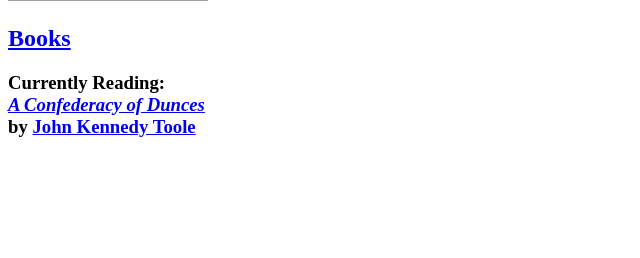
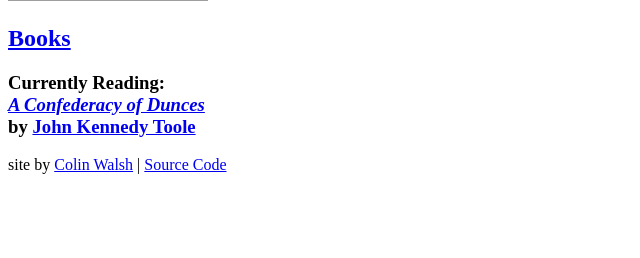
Before and after one commit to beetosu/media-log, a Flask app: page / in a window 1280 px wide. Shown: the part 306-564 px from the top of the page, without its empty margins (0-640 px from the left). Run offline with Flask 2, Linux system fonts and the light colour scheme; grey boxes are pictures that could not be loaded.

Commit message:
create footer

```diff
--- /dev/null
+++ b/templates/footer.html
@@ -0,0 +1,4 @@
+<footer>
+    site by <a href="https://cwalsh.dev">Colin Walsh</a> |
+    <a href="https://github.com/beetosu/media-log">Source Code</a>
+</footer>
--- a/templates/layout.html
+++ b/templates/layout.html
@@ -8,5 +8,7 @@
 
         {% block content %}
         {% endblock %}
+
+        {% include 'footer.html' %}
     </body>
 </html>
```
